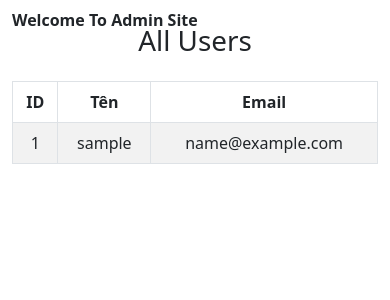
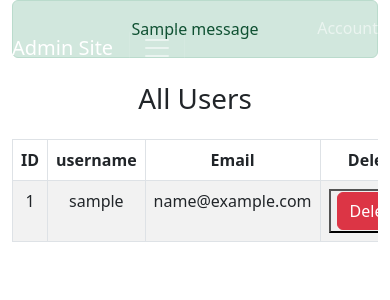
Before and after one commit to kstp0011/SE347.O11-WebTechnology, a Python web app: template musicapp/templates/admin.html in a window 390 px wide. Shown: the top 300 px of the page. Run offline with Jinja, Linux system fonts and the light colour scheme; the template is opened without the code that fills it: most values are stand-ins (such as "Sample title", 1, 10 or a date in 2020); one stand-in notice (Sample message) is shown.

Commit message:
Thêm chức năng xóa user và thêm navbar cho admin site

```diff
--- a/musicapp/templates/admin.html
+++ b/musicapp/templates/admin.html
@@ -25,12 +25,46 @@
         <header class="site-header">
             <nav class="navbar navbar-expand-md navbar-dark bg-steel fixed-top">
                 <div class="container">
-                    <strong> Welcome To Admin Site </strong>
+                    <a class="navbar-brand mr-4" href="{{ url_for('users.admin') }}">Admin Site</a>
+                        <button class="navbar-toggler"
+                                type="button"
+                                data-toggle="collapse"
+                                data-target="#navbarToggle"
+                                aria-controls="navbarToggle"
+                                aria-expanded="false"
+                                aria-label="Toggle navigation">
+                            <span class="navbar-toggler-icon"></span>
+                        </button>
+
+                    <div class="collapse navbar-collapse" id="navbarToggle">
+                        <div class="navbar-nav mr-auto">
+                            {% if current_user.is_authenticated %}
+                                <a class="nav-item nav-link" href="{{ url_for('main.home') }}">Home</a>
+                            {% endif %}
+                        </div>
+                    </div>
+
+                    <!-- Navbar Right Side -->
+                    <div class="navbar-nav ms-auto">
+                        <a class="nav-item nav-link" href="{{ url_for('users.account') }}">Account</a>
+                        <a class="nav-item nav-link" href="{{ url_for('users.logout') }}">Logout</a>
+                    </div>
                 </div>
             </nav>
         </header>
 
         <main role="main" class="container text-center">
+            <div class="col-md-8">
+                {% with messages = get_flashed_messages(with_categories=true) %}
+                {% if
+                    messages %}
+                    {% for category, message in messages %}<div class="alert alert-{{ category }}">{{ message }}</div>{% endfor %}
+                {% endif %}
+                {% endwith %}
+                {% block content %}
+                {% endblock content %}
+            </div>
+
             <h1 class="my-4">All Users</h1>
 
             <div class="table-responsive">
@@ -38,8 +72,9 @@
                     <thead>
                         <tr>
                             <th>ID</th>
-                            <th>Tên</th>
+                            <th>username</th>
                             <th>Email</th>
+                            <th>Delete</th>
                         </tr>
                     </thead>
                     <tbody>
@@ -48,6 +83,19 @@
                             <td>{{ user.id }}</td>
                             <td>{{ user.username }}</td>
                             <td>{{ user.email }}</td>
+                            <td>
+                                <div>
+                                    <button>
+                                        <form
+                                            action="{{ url_for('users.delete', user_id=user.id) }}"
+                                            method="post">
+                                            <input
+                                                type="submit"
+                                                class="btn btn-danger"
+                                                value="Delete" />
+                                    </button>
+                                </div>
+                            </td>
                         </tr>
                         {% endfor %}
                     </tbody>
```
Also changed, not shown: musicapp/users/routes.py (+23 -0 lines), instance/site.db.
